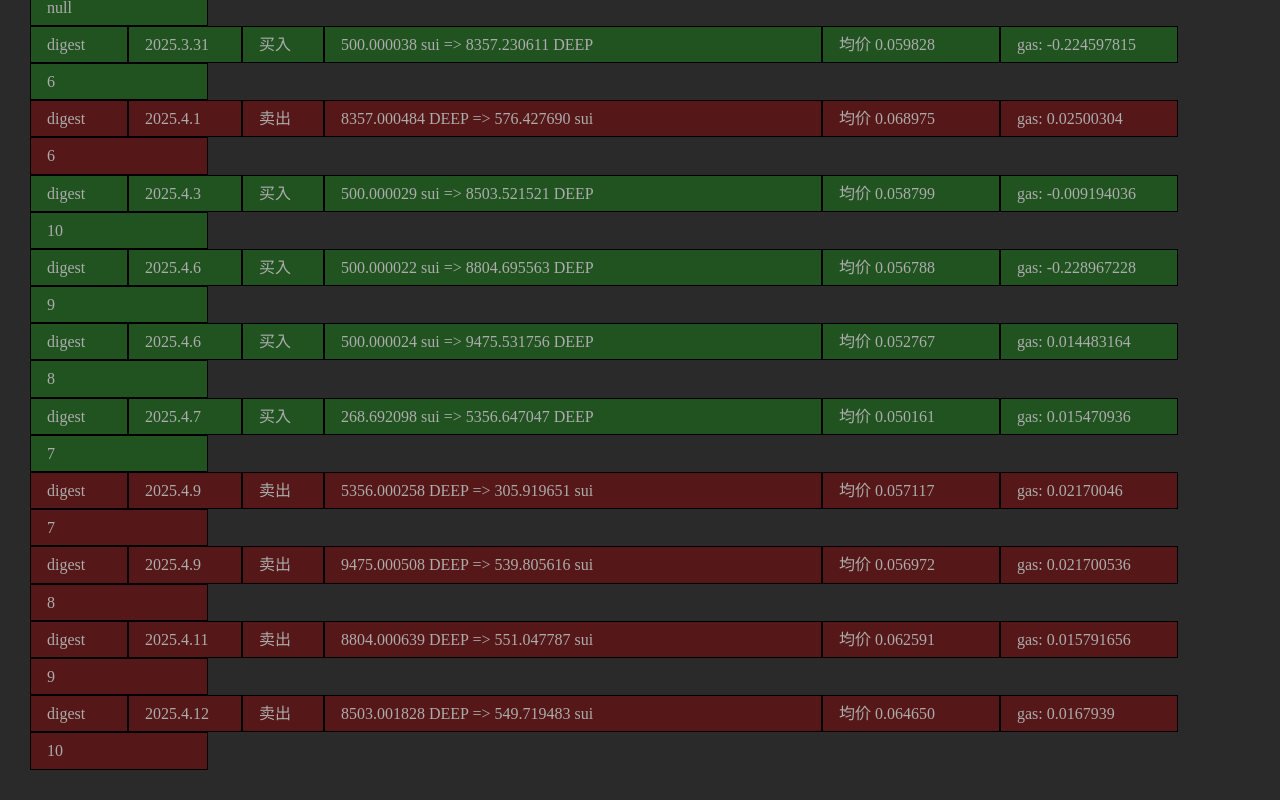
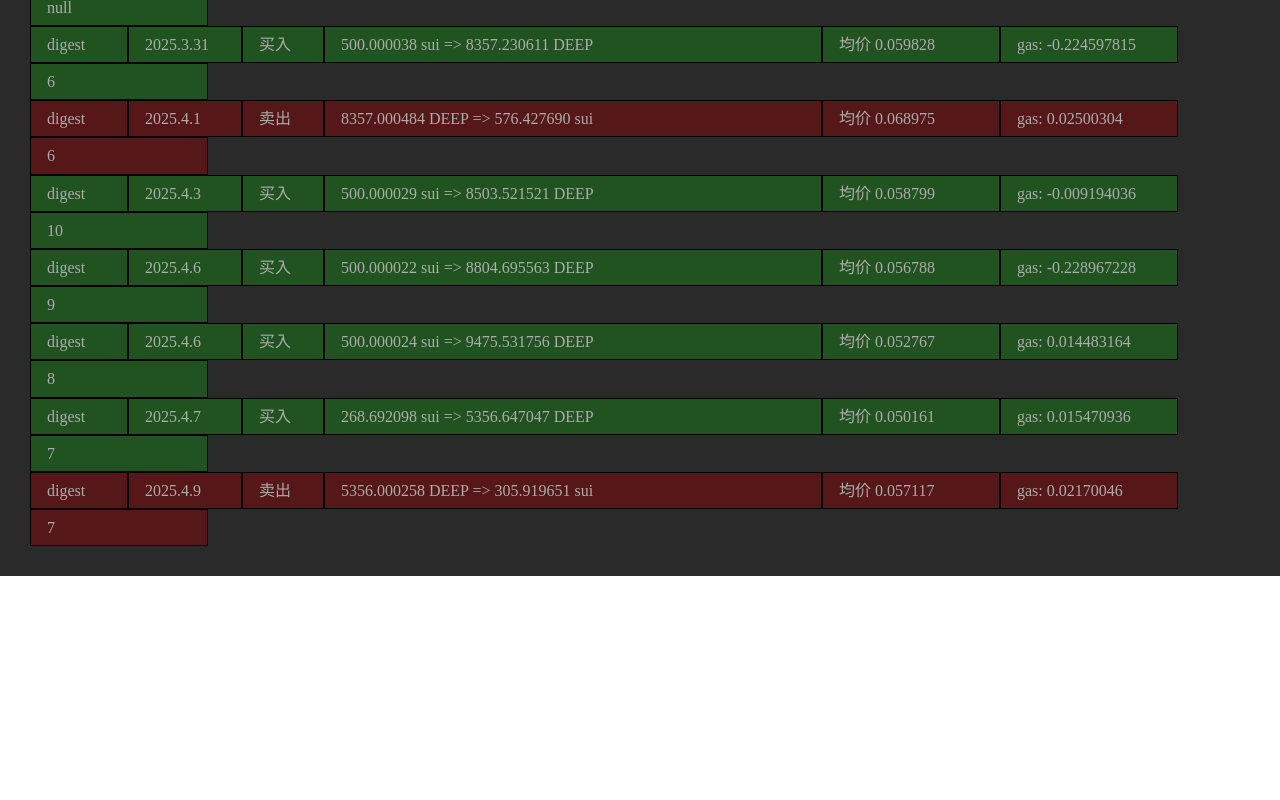
Before and after one commit to dsqiao/trade, a Vue app: page /deep-sui in a window 1280 px wide. Shown: the part 1652-2452 px from the top of the page. After the commit the page ends 2228 px from the top, so only its background shows below. Built offline with nearby package versions, Linux system fonts and the light colour scheme.

Commit message:
init digest

```diff
--- a/src/data/deep-sui.js
+++ b/src/data/deep-sui.js
@@ -6,33 +6,30 @@ const direction = {
 };
 const deepTradeData = [
   { date: '2025.2.24', digest: 'GbtZH6sWcvpsPJPtR1Z58TQUff3y253H6my9sdKzkn8r', direction: BUY, deep: 10300.034878, sui: 1500.000141, gas: 0.020188604 },
-  { date: '2025.2.25', digest: '7836KpAdeLhJbFdmFUVHhgkRkNf4y6h2x41wMhpNcy6k', direction: BUY, deep: 3593.238095, sui: 500.000011, gas: 0.035215102 },
-  { date: '2025.2.26', digest: 'EYJkEMRYKbfe9p71GkHj1JsPrUtHrDwiWutjDUbK6Eju', direction: BUY, deep: 3615.408791, sui: 500.000011, gas: 0.012512876 },
-  { date: '2025.2.26', digest: 'Ah669aQPNKqJR9N5bBTWSmUnUYEyxkWgpB4tDCTx2WEM', direction: BUY, deep: 5846.648507, sui: 796.992668, gas: 0.01174646 },
-  { date: '2025.3.2', digest: 'FEcoHBsxL7khX8VDdfUeuiZATQG7ZQcc52SaEcM6AjfY', direction: SELL, deep: 6000.000098, sui: 965.417151, gas: 0.016136456, t: '1' },
-  { date: '2025.3.3', digest: '7JRwxTzPjDFbS8ev5Zgz1RcPXQRwJEuvwy7KA42YHS55', direction: BUY, deep: 6019.684257, sui: 889.000022, gas: 0.014325372, t: '1' },
-  { date: '2025.3.9', digest: '5fcppkUZzWwbT6UuJPSaMydwHxr29ghhKTCcgviUfDDc', direction: BUY, deep: 10435.308309, sui: 999.148636, gas: 0.027615338 },
-  { date: '2025.3.9', digest: 'B77wPFUQgWb64i77Yzchc5d1LpiSRCfHHymy6DYEqzv9', direction: BUY, deep: 1982.652359, sui: 176.441557, gas: 0.002788424 },
-  { date: '2025.3.9', digest: '3bZqE2MPRUa1mVXDZEUFYYTnAgP1kKBQUsU7Tr8K2mZu', direction: BUY, deep: 12068.811925, sui: 999.9, gas: 0.012357888 },
-  { date: '2025.3.11', digest: 'CjRdDchVLLa7ttn8umBpYX9Egq5P77f1atN4ndJ6zDhZ', direction: BUY, deep: 3850.565822, sui: 300, gas: 0.000754548, desc: '300u -> 140sui', t: '2' },
-  { date: '2025.3.15', digest: '7YvrMSDpETApjP6dPyGJvg9gK7TEJZqhezSTFTK1r3ar', direction: SELL, deep: 3850.000101, sui: 372.217585, gas: 0.014967876, t: '2' },
-  { date: '2025.3.15', digest: 'AYMSjY9ePGhHmytW7ZjSq4kPKx9VwM4dKD73gqMufrcs', direction: SELL, deep: 5000.000168, sui: 503.867496, gas: 0.018530508, t: '3' },
-  { date: '2025.3.16', digest: 'EZnGWGvYxTjXzNVtj4HxA29ACzti1SmdB4bcaLceJSWz', direction: BUY, deep: 5029.394461, sui: 450.000019, gas: 0.046028446, t: '3' },
-  { date: '2025.3.18', digest: '5Vp6LLXcSHYnrJuvMm6Zk8Vd7nkCQV85ZEwbicU1ybR6', direction: BUY, deep: 5005.291945, sui: 405.000015, gas: -0.020102078, t: '4' },
-  { date: '2025.3.22', digest: 'sn1XpzGAK9Yws74cNeXWzVKZqAK4anMxikvuMSFQXxQ', direction: SELL, deep: 5000.000156, sui: 431.972515, gas: 0.018496724, t: '4' },
-  { date: '2025.3.24', digest: '96JngPiKUDxvkPv3nApAjNu8HwZgx7ax7XM8zuN8Ayki', direction: SELL, deep: 5000.000184, sui: 450.424348, gas: 0.01741838, t: '5' },
-  { date: '2025.3.28', digest: 'HJ96sCC9cqPLV9eLfVXE1pxQKRCT4w5pw13fRUJatpyi', direction: BUY, deep: 5026.301448, sui: 400.000013, gas: 0.046275354, t: '5' },
-  { date: '2025.3.29', digest: 'BAjGdrZwgW1XsK26KGPUkkdNbjfDhQFxFMSDKZrvyAGV', direction: BUY, deep: 7154.84655, sui: 500.000013, gas: 0.015108752 },
-  { date: '2025.3.31', digest: '57yC1pTPtsVPhyM627ZMpaXs4BiHDH3kWwu5E6aia6iP', direction: BUY, deep: 8357.230611, sui: 500.000038, gas: -0.224597815, t: '6' },
-  { date: '2025.4.1', digest: '7hpE4pyTGJp7FAKF7yKodv34Vb9fMwbPhRdtemCm4gwi', direction: SELL, deep: 8357.000484, sui: 576.42769, gas: 0.02500304, t: '6' },
-  { date: '2025.4.3', digest: 'Ds6oYXe7a9Yk6KYN5Tv6vGhpDHoHQRpgYGXH9ds3oWJe', direction: BUY, deep: 8503.521521, sui: 500.000029, gas: -0.009194036, t: '10' },
-  { date: '2025.4.6', digest: '32tpktRMYm4YeizDoNSLAzzJcTk2p9Gf12XxBYGn1SvM', direction: BUY, deep: 8804.695563, sui: 500.000022, gas: -0.228967228, t: '9' },
-  { date: '2025.4.6', digest: '7LtFz485KtcriDuF6ii7Jnsi92Jkg8xGX98fQa2edUNB', direction: BUY, deep: 9475.531756, sui: 500.000024, gas: 0.014483164, t: '8' },
-  { date: '2025.4.7', digest: 'FnxL8MVLwC5FqABwHyDqrsyR9zXFz1XjLV8Yt1gXhahU', direction: BUY, deep: 5356.647047, sui: 268.692098, gas: 0.015470936, t: '7' },
-  { date: '2025.4.9', digest: '3frwKB7r6dzKzS4E2tn8Q7vuyvvz7LzFoWHsaBBPx5wN', direction: SELL, deep: 5356.000258, sui: 305.919651, gas: 0.02170046, t: '7' },
-  { date: '2025.4.9', digest: '2s4uf8W6b36KnbecQtbKLGRgh9oFq6iGg3ekyQHP1XBV', direction: SELL, deep: 9475.000508, sui: 539.805616, gas: 0.021700536, t: '8' },
-  { date: '2025.4.11', digest: 'Fv86woQYrQvfMDep9inKsjeFLDFMCGpX3FuQqqepQbrn', direction: SELL, deep: 8804.000639, sui: 551.047787, gas: 0.015791656, t: '9' },
-  { date: '2025.4.12', digest: '69xurgUDkWv86KqH2PyVo6YMQo1acnmtmh3Ux3E3h4gg', direction: SELL, deep: 8503.001828, sui: 549.719483, gas: 0.0167939, t: '10' },
+  { date: '2025.2.25', digest: 'CAkvqUt1AWMQDndcvu6yvTGkWHSnPB3i9Mt97L7ft1CG', direction: BUY, deep: 3593.238095, sui: 500.000011, gas: 0.035215102 },
+  { date: '2025.2.26', digest: 'GntASenaq8WVQLPKUjhe9yLs1tYqTCKYJ6w7BjtH2TYR', direction: BUY, deep: 3615.408791, sui: 500.000011, gas: 0.012512876 },
+  { date: '2025.2.26', digest: 'F9R9jYaSeaYS2jaLNij5x3Tn95SQdBG6XCELkwK8wR99', direction: BUY, deep: 5846.648507, sui: 796.992668, gas: 0.01174646 },
+  { date: '2025.3.2', digest: '6Q6AphNXsuj1JShJeoX6mLW4CuSgcKrzApjTcEcwBFa1', direction: SELL, deep: 6000.000098, sui: 965.417151, gas: 0.016136456, t: '1' },
+  { date: '2025.3.3', digest: 'GQw5oGbke1LgYKuqytPNNHHj7EBAwqkiCYXmKS7JbkDy', direction: BUY, deep: 6019.684257, sui: 889.000022, gas: 0.014325372, t: '1' },
+  { date: '2025.3.9', digest: '6ZKp98vKjpU3uDPdLRiJsjV2diVLiNZSSdSAKzDQvTC9', direction: BUY, deep: 10435.308309, sui: 999.148636, gas: 0.027615338 },
+  { date: '2025.3.9', digest: '6foSejarYvrYgJZ5sjrpexE1s6meFzMoyTZ4vmiNgSJ7', direction: BUY, deep: 1982.652359, sui: 176.441557, gas: 0.002788424 },
+  { date: '2025.3.9', digest: 'GknnQzSHdA9RsQr3w77e1W4Ea2NY9ua7XyTEeYjpYySb', direction: BUY, deep: 12068.811925, sui: 999.9, gas: 0.012357888 },
+  { date: '2025.3.11', digest: 'AnQDSMjmFtWKwg5eskPFd7tYVM4T49iHNdnZf9qJGctE', direction: BUY, deep: 3850.565822, sui: 300, gas: 0.000754548, desc: '300u -> 140sui', t: '2' },
+  { date: '2025.3.15', digest: '5wnBPNhd5wwrK57hmZSwGpZ3YzhnnXkhPfvWC8AYGHki', direction: SELL, deep: 3850.000101, sui: 372.217585, gas: 0.014967876, t: '2' },
+  { date: '2025.3.15', digest: 'gCoLtWCRq1bAEQwThX8affHjgLMXziBr3oMLQqYdsrk', direction: SELL, deep: 5000.000168, sui: 503.867496, gas: 0.018530508, t: '3' },
+  { date: '2025.3.16', digest: '8kkoV3jdBJmrWtCNwZ1HZWzicHAaed9nmRmiKbSYUaW6', direction: BUY, deep: 5029.394461, sui: 450.000019, gas: 0.046028446, t: '3' },
+  { date: '2025.3.18', digest: 'CwcUcU5PsdXvBNKLaG96o6JGiooHy8wxBiRTR6yQmb6N', direction: BUY, deep: 5005.291945, sui: 405.000015, gas: -0.020102078, t: '4' },
+  { date: '2025.3.22', digest: 'FoUnTyowe4ZBMM7bngFTYftcsGrzaFrz8Ri1FvHvn3QZ', direction: SELL, deep: 5000.000156, sui: 431.972515, gas: 0.018496724, t: '4' },
+  { date: '2025.3.24', digest: '7wP1QCFtkMgPWeFFbgEc3xQ2R2GWnMCEo1oSE7zU3iLp', direction: SELL, deep: 5000.000184, sui: 450.424348, gas: 0.01741838, t: '5' },
+  { date: '2025.3.28', digest: 'DJw8x2W6sajWruSsLx3Z7Bu1R4smWKD1oXr6M5gMkFES', direction: BUY, deep: 5026.301448, sui: 400.000013, gas: 0.046275354, t: '5' },
+  { date: '2025.3.29', digest: 'BsEWtVVDhmbr96vGUZpWFRZVoC4iWfkAQL5vfTSfHu3i', direction: BUY, deep: 7154.84655, sui: 500.000013, gas: 0.015108752 },
+  { date: '2025.3.31', digest: '6ysQ1D7pSvvyXcdZybN1sqh2wbpZ1ZgRAZyvdUZX38Ft', direction: BUY, deep: 8357.230611, sui: 500.000038, gas: -0.224597815, t: '6' },
+  { date: '2025.4.1', digest: 'BktN6dHLvDnFzTKPNyjiH5TVTzfUhtNYqGd3Rd2mSTDK', direction: SELL, deep: 8357.000484, sui: 576.42769, gas: 0.02500304, t: '6' },
+  { date: '2025.4.3', digest: '4LTb6JzSi4M3BECKQLFrD6NtU79MQAc1WnMFus8ZRHBG', direction: BUY, deep: 8503.521521, sui: 500.000029, gas: -0.009194036, t: '10' },
+  { date: '2025.4.6', digest: '2ioNfjkRkzKvsm1mLE3jbJ6Aefn4JN1xJf6Vj28FLGK7', direction: BUY, deep: 8804.695563, sui: 500.000022, gas: -0.228967228, t: '9' },
+  { date: '2025.4.6', digest: '9PJucePjzR5zBb3FuayS4KdVo4zJNPJoaPt5Wy1yQYFD', direction: BUY, deep: 9475.531756, sui: 500.000024, gas: 0.014483164, t: '8' },
+  { date: '2025.4.7', digest: '7yAf8h6RpyjLQh4nwvksANJKBaeAAAYX65b6FDBKEyh3', direction: BUY, deep: 5356.647047, sui: 268.692098, gas: 0.015470936, t: '7' },
+  { date: '2025.4.9', digest: 'ZzHYxdTvZdo9pc5F7Efde4sKro3Uhw59n4B82XfNCut', direction: SELL, deep: 5356.000258, sui: 305.919651, gas: 0.02170046, t: '7' },
 ];
 
 export {
```
